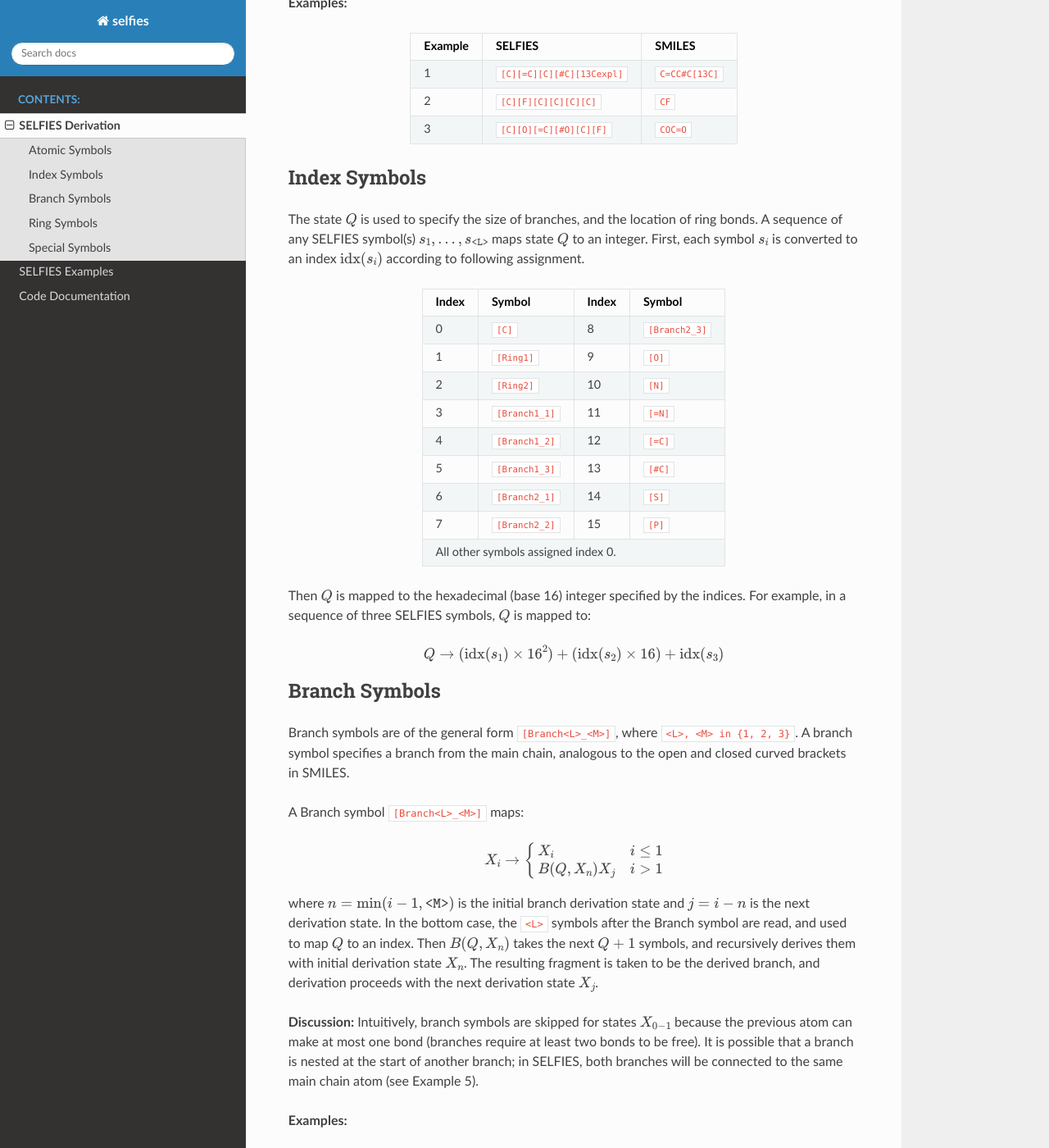
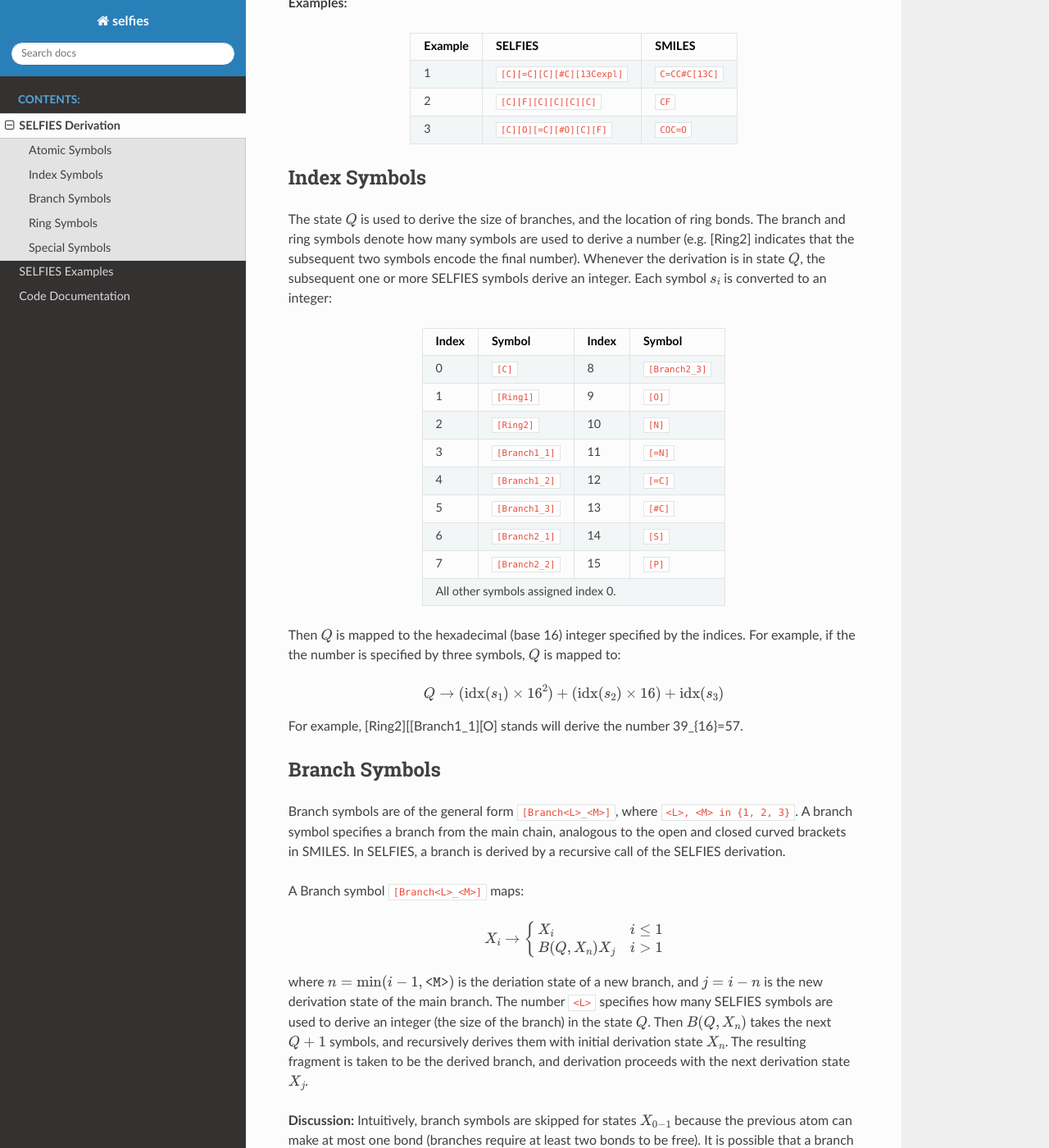
Before and after one commit to aspuru-guzik-group/selfies, a Sphinx documentation site: the page built from docs/source/tutorial.rst, in a window 1280 px wide and 1400 px high, scrolled down 1126 px. Shown: the whole window at 82% size. Built offline with Sphinx 7.4.7 and the Read the Docs theme 2.0.0, drawn with Linux system fonts in a browser that asks for light colours; some of the changed text lies outside the part shown.

Commit message:
Update tutorial.rst

```diff
--- a/docs/source/tutorial.rst
+++ b/docs/source/tutorial.rst
@@ -50,7 +50,7 @@
 where ``<B'>`` is a prefix representing a bond with multiplicity
 :math:`\mu = \min(\beta, \alpha, i)`, and where we replace
 :math:`X_{\alpha - \mu}` above with the empty string
-if :math:`\alpha - \mu = 0`. Note that non-terminal states :math:`X_{1-7}`
+if :math:`\alpha - \mu = 0`. Note that non-terminal states :math:`X_i`
 effectively restrict the subsequent bond to a multiplicity of at most :math:`i`.
 We provide an example of the derivation of the
 SELFIES ``[F][=C][=C][#N]``:
@@ -60,11 +60,11 @@
     X_0 \to \texttt{F}X_1 \to \texttt{FC}X_3 \to \texttt{FC=C}X_2 \to \texttt{FC=C=N}
 
 
-**Discussion:** Intuitively, an atomic symbol ``[<B><A>]`` connects
-atom ``<A>`` to the previously derived atom through bond type ``<B>``.
-If creating this bond would violate the bond constraints of the previous
-or current atom, the bond multiplicity is reduced (minimally) such that no
-constraints are violated.
+**Discussion:** Intuitively, the formal grammar has the following behaviour:
+An atomic symbol ``[<B><A>]`` connects atom ``<A>`` to the previously derived
+atom through bond type ``<B>``. If creating this bond would violate the bond
+constraints of the previous or current atom, the bond multiplicity is reduced
+(minimally) such that all bond constraints are fulfilled.
 
 **Examples:**
 
@@ -84,11 +84,9 @@
 Index Symbols
 #############
 
-The state :math:`Q` is used to specify the size of branches,
-and the location of ring bonds. A sequence of any SELFIES symbol(s)
-:math:`s_1, \ldots, s_{\texttt{<L>}}` maps state :math:`Q` to an integer.
-First, each symbol :math:`s_i` is converted to an index :math:`\text{idx}(s_i)`
-according to following assignment.
+The state :math:`Q` is used to derive the size of branches,
+and the location of ring bonds. The branch and ring symbols denote how many symbols are used to derive a number (e.g. [Ring2] indicates that the subsequent two symbols encode the final number). Whenever the derivation is in state :math:`Q`, the subsequent one or more SELFIES symbols
+derive an integer. Each symbol :math:`s_i` is converted to an integer:
 
 .. table::
     :align: center
@@ -116,20 +114,21 @@
     +-------+-----------------+-------+-----------------+
 
 Then :math:`Q` is mapped to the hexadecimal (base 16) integer specified
-by the indices. For example, in a sequence of three SELFIES symbols,
+by the indices. For example, if the the number is specified by three symbols,
 :math:`Q` is mapped to:
 
 .. math::
 
     Q \to (\text{idx}(s_1) \times 16^2) + (\text{idx}(s_2) \times 16) + \text{idx}(s_3)
 
+For example, [Ring2][[Branch1_1][O] stands will derive the number 39_{16}=57.
 
 Branch Symbols
 ##############
 
 Branch symbols are of the general form ``[Branch<L>_<M>]``, where
 ``<L>, <M> in {1, 2, 3}``. A branch symbol specifies a branch from the
-main chain, analogous to the open and closed curved brackets in SMILES.
+main chain, analogous to the open and closed curved brackets in SMILES. In SELFIES, a branch is derived by a recursive call of the SELFIES derivation.
 
 A Branch symbol ``[Branch<L>_<M>]`` maps:
 
@@ -140,10 +139,8 @@
         B(Q, X_{n})X_j & i > 1
     \end{cases}
 
-where :math:`n = \min(i - 1, \texttt{<M>})` is the initial branch
-derivation state and :math:`j = i - n` is the next derivation state. In the
-bottom case, the ``<L>`` symbols after the Branch symbol are read,
-and used to map :math:`Q` to an index. Then
+where :math:`n = \min(i - 1, \texttt{<M>})` is the deriation state of a new branch,
+and :math:`j = i - n` is the new derivation state of the main branch. The number ``<L>`` specifies how many SELFIES symbols are used to derive an integer (the size of the branch) in the state :math:`Q`. Then
 :math:`B(Q, X_{n})` takes the next :math:`Q + 1` symbols, and recursively
 derives them with initial derivation state :math:`X_{n}`. The resulting
 fragment is taken to be the derived branch, and derivation proceeds
@@ -197,10 +194,10 @@
         R(Q)X_i & i \neq 0
     \end{cases}
 
-Identical to branch derivation, the ``<L>`` symbols after the Ring symbol are read,
-and used to map :math:`Q` to an index. Then :math:`R(Q)` connects the current
+Identical to branch derivation, the ``<L>`` index after the Ring symbol indicates how many SELFIES symbols are used to derive the number :math:`Q`.
+Then :math:`R(Q)` connects the current
 atom to the :math:`(Q + 1)`-th preceding atom through a single bond.
-More specifically, the "current" atom is the most recently derived atom,
+More specifically, the last derived atom is the most recently derived atom,
 excluding atoms derived in branches (see Example 5 below); and the ":math:`(Q + 1)`-th
 preceding atom" is the atom derived :math:`Q + 1` atoms before the
 current atom, counting atoms derived in branches. If the preceding atom does
@@ -216,7 +213,7 @@
 bonds are temporarily stored in a queue, and then made in
 the order that they appear in the SELFIES. A ring bond will be made if
 its connected atoms can make the ring bond without violating any
-bond constraints.
+bond constraints. This is the only non-local rule in SELFIES, but is efficiently implemented as this number can be determined only by looking at one location.
 
 It is also possible that the current atom is already bonded to the
 :math:`(Q + 1)`-th preceding atom, e.g. if :math:`Q = 0`. In this case,
```
